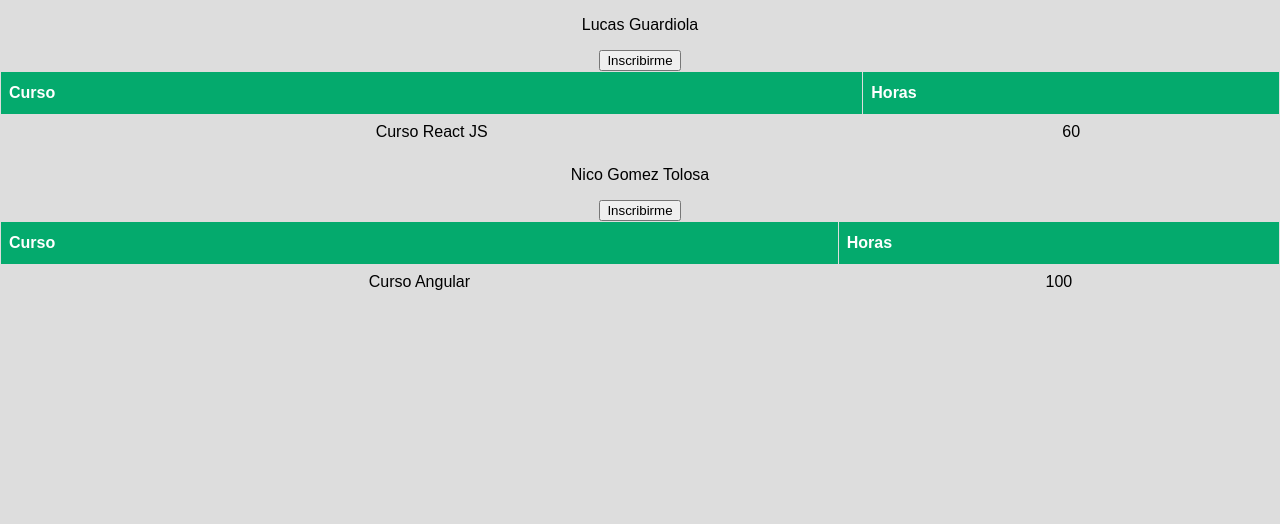
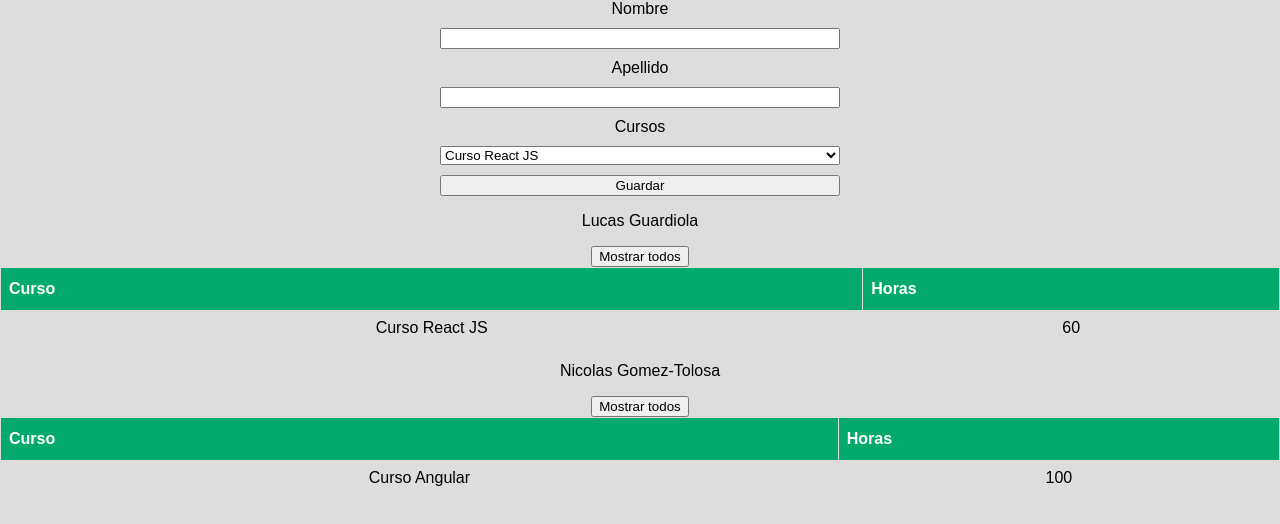
Before and after one commit to LJGuardiola-zz/curso-react-lia, a React (Create React App) app: page / in a window 1280 px wide. Shown: the top 524 px of the page. Built offline with nearby package versions, Linux system fonts and the light colour scheme.

Commit message:
Modulo 4 y 5

```diff
--- /dev/null
+++ b/public/api/courses.json
@@ -0,0 +1,10 @@
+[
+  {
+    "name": "Curso React JS",
+    "hours": 60
+  },
+  {
+    "name": "Curso Angular",
+    "hours": 100
+  }
+]
--- /dev/null
+++ b/public/api/students.json
@@ -0,0 +1,22 @@
+[
+  {
+    "firstName": "Lucas",
+    "lastName": "Guardiola",
+    "courses": [
+      {
+        "name": "Curso React JS",
+        "hours": 60
+      }
+    ]
+  },
+  {
+    "firstName": "Nicolas",
+    "lastName": "Gomez-Tolosa",
+    "courses": [
+      {
+        "name": "Curso Angular",
+        "hours": 100
+      }
+    ]
+  }
+]
--- a/src/components/container/Container.js
+++ b/src/components/container/Container.js
@@ -1,10 +1,12 @@
 import React, { Component } from 'react';
+import StudentForm from '../student-form/StudentForm';
 import StudentsList from '../students-list/StudentsList';
 
 class Container extends Component {
 	render() {
 		return (
 				<div>
+					<StudentForm/>
 					<StudentsList/>
 				</div>
 		);
--- /dev/null
+++ b/src/components/student-form/StudentForm.css
@@ -0,0 +1,7 @@
+.form {
+    display: flex;
+    flex-direction: column;
+    gap: 10px;
+    width: 400px;
+    margin: 0 auto;
+}
--- /dev/null
+++ b/src/components/student-form/StudentForm.js
@@ -0,0 +1,60 @@
+import React, { Component } from 'react';
+import './StudentForm.css';
+
+class StudentForm extends Component {
+
+	constructor(props) {
+		super(props);
+		this.state = {
+			courses: [],
+			form: {
+				firstName: '',
+				lastName: '',
+				course: ''
+			}
+		};
+		this.handleChange = this.handleChange.bind(this);
+	}
+
+	componentDidMount() {
+		fetch('/api/courses.json')
+				.then(response => response.json())
+				.then(courses => {
+					this.setState(() => ({
+						courses: courses
+					}));
+				});
+	}
+
+	handleChange(e) {
+		let field = e.target.name;
+		let value = e.target.value;
+		this.setState((state) => ({
+			form: {
+				...state.form, [field]: value,
+			},
+		}));
+		console.log(this.state.form);
+	}
+
+	render() {
+		return (
+				<form className="form">
+					<label>Nombre</label>
+					<input type="text" name="firstName" value={ this.state.form.firstName } onChange={ this.handleChange }/>
+					<label>Apellido</label>
+					<input type="text" name="lastName" value={ this.state.form.lastName } onChange={ this.handleChange }/>
+					<label>Cursos</label>
+					<select name="course" onChange={ this.handleChange }>
+						{ this.state.courses.map((course, index) => (
+								<option key={ index } value={ course.name }>{ course.name }</option>
+						)) }
+					</select>
+					<button>Guardar</button>
+				</form>
+		);
+	}
+
+}
+
+export default StudentForm;
--- a/src/components/student/Student.js
+++ b/src/components/student/Student.js
@@ -17,22 +17,36 @@ class Student extends Component {
 	constructor(props) {
 		super(props);
 		this.state = {
+			all: false,
 			courses: this.props.student.courses
 		};
-		this.addCourse = this.addCourse.bind(this);
+		this.toggleCourse = this.toggleCourse.bind(this);
 	}
 
-	addCourse() {
+	toggleCourse() {
+		if (this.state.all) {
+			this.setState(() => ({
+				courses: this.props.student.courses
+			}));
+		} else {
+			fetch('/api/courses.json')
+					.then(response => response.json())
+					.then(courses => {
+						this.setState(() => ({
+							courses: courses
+						}));
+					});
+		}
 		this.setState((state) => ({
-			courses: [...state.courses, randomCourses[Math.floor(Math.random() * 9)]]
+			all: !state.all
 		}));
 	}
 
 	render() {
 		return (
 				<div>
-					<p>{ this.props.student.name }</p>
-					<button onClick={ this.addCourse }>Inscribirme</button>
+					<p>{ this.props.student.firstName } { this.props.student.lastName }</p>
+					<button onClick={ this.toggleCourse }>{ this.state.all ? 'Mostar inscripciones' : 'Mostrar todos' }</button>
 					<table className="course">
 						<thead>
 						<tr>
--- a/src/components/students-list/StudentsList.js
+++ b/src/components/students-list/StudentsList.js
@@ -1,28 +1,23 @@
 import React, { Component } from 'react';
 import Student from '../student/Student';
-
-const students = [
-	{
-		name: 'Lucas Guardiola',
-		courses: [
-			{ name: 'Curso React JS', hours: 60 }
-		]
-	},
-	{
-		name: 'Nico Gomez Tolosa',
-		courses: [
-			{ name: 'Curso Angular', hours: 100 }
-		]
-	}
-];
 
 class StudentsList extends Component {
 
 	constructor(props) {
 		super(props);
 		this.state = {
-			students: students
+			students: []
 		};
+	}
+
+	componentDidMount() {
+		fetch('/api/students.json')
+				.then(response => response.json())
+				.then(students => {
+					this.setState(() => ({
+						students: students
+					}));
+				});
 	}
 
 	render() {
```
